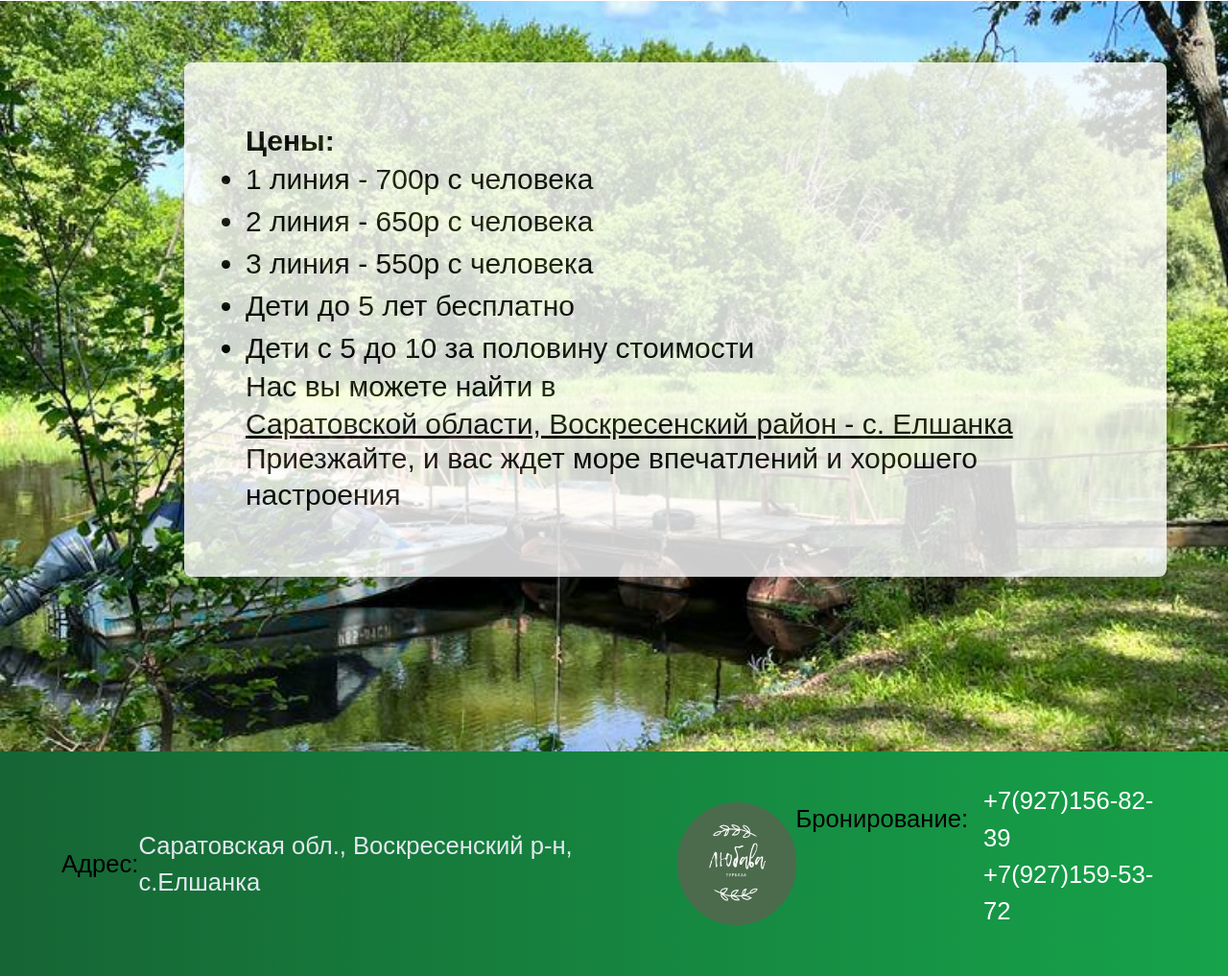
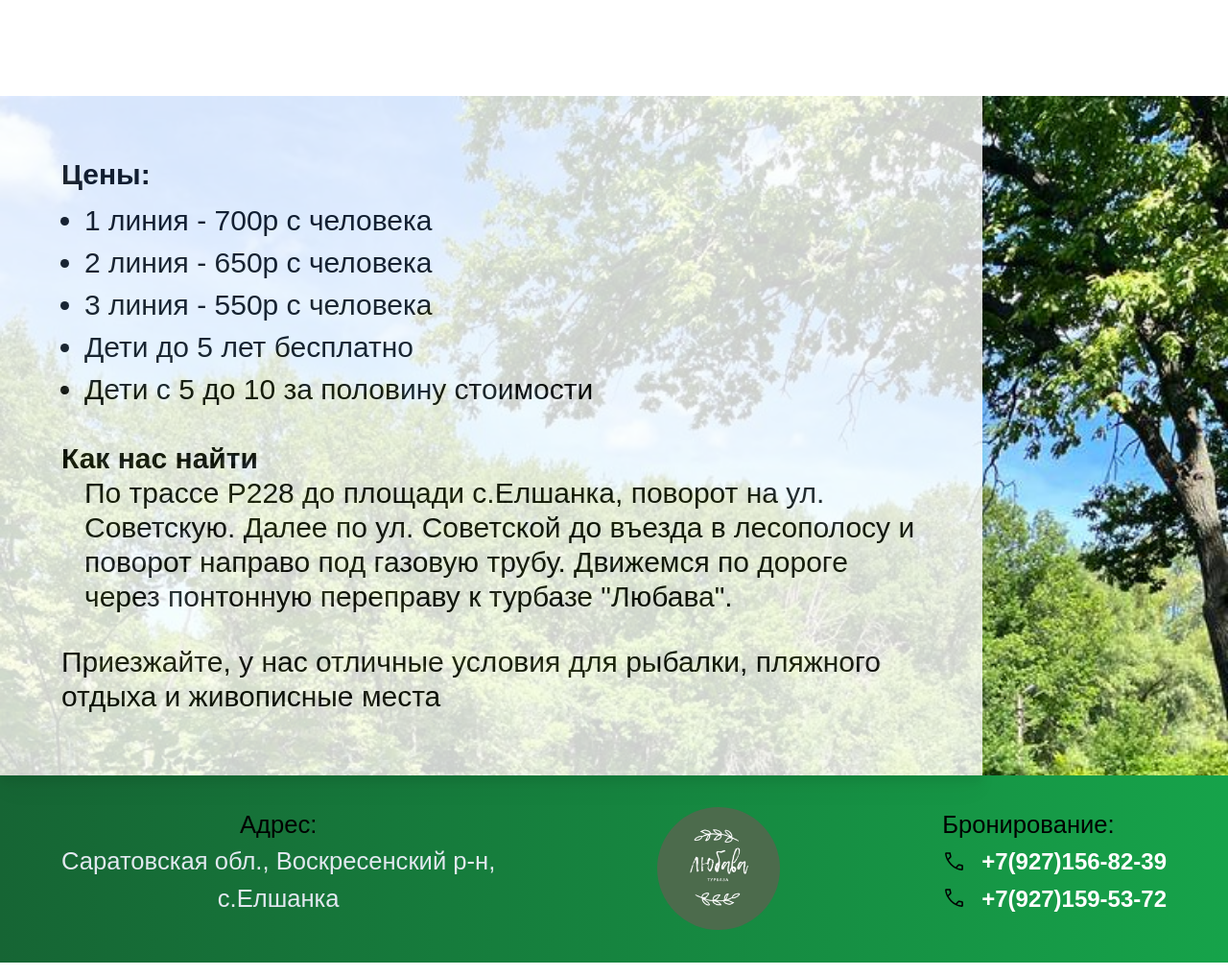
Before and after one commit to dmitriimokienko/turbaza-lubava, a website: page src/index.html in a window 1280 px wide. Shown: the part 1536-2553 px from the top of the page at 96% size. Drawn offline with Linux system fonts and the light colour scheme; a web font is replaced by a local one.

Commit message:
fix: mobile ver fix

```diff
--- a/src/assets/css/additional.css
+++ b/src/assets/css/additional.css
@@ -1,3 +1,7 @@
+#bg-img {
+    background-size: cover;
+}
+
 @media screen and (max-width: 640px) {
     #lg-pic {
         display: none;
--- a/src/index.html
+++ b/src/index.html
@@ -41,7 +41,7 @@
         <header
             class="flex items-center justify-between px-8 py-4 flex-col md:px-16 md:py-8 lg:px-16 lg:py-8 md:flex-row lg:flex-row text-slate-800 font-bold"
         >
-            <h1 class="text-3xl text-slate-800">
+            <h1 class="text-3xl text-slate-800 text-center lg:text-start">
                 Турбаза Любава <br />
                 Отдохни на берегу Волги
             </h1>
@@ -71,7 +71,7 @@
                 <article
                     class="flex flex-col justify-between px-8 py-4 bg-emerald-700 md:px-16 md:py-8 lg:px-16 lg:py-8 xl:w-4/5"
                 >
-                    <h2 class="text-4xl font-bold text-white pl-2 mb-2">
+                    <h2 class="text-4xl font-bold text-white pl-2 mb-4">
                         <a name="main">Райский уголок в Саратовской области</a>
                     </h2>
                     <div class="text-white flex flex-col gap-y-7">
@@ -82,15 +82,15 @@
                                 >
                             </div>
                             <div class="flex flex-col w-1/2">
-                                <img width="50px" height="50px" src="./assets/icons/boat.svg" alt="Лодка" /><span>
-                                    Аренда лодок</span
+                                <img width="50px" height="50px" src="./assets/icons/forest.svg" alt="Лес" /><span
+                                    >Большая зеленая территория</span
                                 >
                             </div>
                         </div>
                         <div class="flex justify-between items-center w-full gap-6">
                             <div class="flex flex-col w-1/2">
-                                <img width="50px" height="50px" src="./assets/icons/forest.svg" alt="Лес" /><span
-                                    >Большая зеленая территория</span
+                                <img width="50px" height="50px" src="./assets/icons/boat.svg" alt="Лодка" /><span>
+                                    Аренда лодок</span
                                 >
                             </div>
                             <div class="flex flex-col w-1/2">
@@ -109,18 +109,18 @@
                         </button>
                     </a>
                 </article>
-                <article class="flex items-center justify-center xl:pr-16 xl:bg-green-600 md:py-8 lg:py-8">
+                <article class="flex items-center justify-center xl:pr-16 xl:bg-emerald-700 md:py-8 lg:py-8">
                     <img class="object-cover" src="./assets/img/main.jpg" alt="Любава веранда" />
                 </article>
             </section>
 
             <!-- cozy houses -->
             <section
-                class="flex flex-col mb-12 md:mb-24 lg:mb-24 justify-between py-4 px-8 md:flex-row lg:flex-row md:px-16 md:py-8 lg:px-16 lg:py-8"
+                class="flex flex-col mb-12 md:mb-24 lg:mb-24 justify-around py-4 px-8 md:flex-row lg:flex-row md:px-16 md:py-8 lg:px-16 lg:py-8"
             >
-                <article class="flex md:w-1/2 lg:w-1/2">
+                <article class="flex md:w-1/3 lg:w-1/3">
                     <!-- carousel -->
-                    <div class="w-full md:max-w-sm lg:max-w-sm">
+                    <div class="w-full max-w-sm">
                         <div class="owl-carousel owl-theme">
                             <div class="item flex items-center justify-center">
                                 <img
@@ -173,19 +173,20 @@
                             </div>
                         </div>
                     </div>
+                    <!-- carousel /-->
                 </article>
                 <!-- description -->
-                <article class="md:w-1/2 lg:w-1/2 md:px-4">
+                <article class="md:w-1/2 lg:w-1/2 px-4 max-w-2xl">
                     <a name="showmore">
-                        <h2 class="text-3xl font-bold text-green-800">Описание домиков и территории турбазы</h2>
+                        <h2 class="text-3xl font-bold pb-4 text-green-800">Описание домиков и территории турбазы</h2>
                     </a>
 
                     <div
                         class="flex flex-col md:px-8 xl:flex-row xl:justify-around xl:shadow-lg xl:p-8 xl:rounded-lg xl:mt-4"
                     >
                         <div>
-                            <h3 class="text-2xl font-bold">Домики:</h3>
-                            <ul class="list-disc list-outside">
+                            <h3 class="text-3xl font-bold pb-2">Домики:</h3>
+                            <ul class="list-disc list-outside pl-6 py-3">
                                 <li class="py-1">Холодильник</li>
                                 <li class="py-1">Мангальная зона (мангал, стол, скамейки)</li>
                                 <li class="py-1">Электрическая плита</li>
@@ -193,10 +194,10 @@
                                 <li class="py-1">Прокат лодок БЕСПЛАТНО</li>
                             </ul>
                         </div>
-
+                        <hr class="pb-3" />
                         <div>
-                            <h3 class="text-2xl font-bold">Территория:</h3>
-                            <ul class="list-disc list-outside">
+                            <h3 class="text-3xl font-bold pb-2">Территория:</h3>
+                            <ul class="list-disc list-outside pl-6">
                                 <li class="py-1">Парковка</li>
                                 <li class="py-1">Выход к Волге</li>
                                 <li class="py-1">Волейбольная и баскетбольная площадки</li>
@@ -209,12 +210,12 @@
             </section>
 
             <!-- info section -->
-            <section class="relative">
-                <div id="info" class="bg-white opacity-80 absolute z-10 drop-shadow-xl rounded-lg md:w-4/5">
-                    <span class="text-xl text-black md:text-3xl">
+            <section class="" id="bg-img">
+                <div id="info" class="bg-white opacity-80 z-10 drop-shadow-xl md:w-4/5">
+                    <div class="text-xl text-black md:text-3xl">
                         <div>
-                            <h3 class="text-3xl font-bold">Цены:</h3>
-                            <ul class="list-disc list-outside">
+                            <h3 class="text-3xl font-bold pb-2">Цены:</h3>
+                            <ul class="list-disc list-outside pl-6">
                                 <li class="py-1">1 линия - 700р с человека</li>
                                 <li class="py-1">2 линия - 650р с человека</li>
                                 <li class="py-1">3 линия - 550р с человека</li>
@@ -223,23 +224,27 @@
                             </ul>
                         </div>
 
-                        <span>
-                            Нас вы можете найти в
-                            <p class="underline decoration-solid">
-                                Саратовской области, Воскресенский район - с. Елшанка<br />
+                        <div class="pt-8">
+                            <span class="text-3xl font-bold">Как нас найти</span>
+                            <p class="decoration-solid pl-6">
+                                По трассе Р228 до площади с.Елшанка, поворот на ул. Советскую. Далее по ул. Советской до
+                                въезда в лесополосу и поворот направо под газовую трубу. Движемся по дороге через
+                                понтонную переправу к турбазе "Любава".
                             </p>
-                        </span>
+                        </div>
 
-                        Приезжайте, и вас ждет море впечатлений и хорошего настроения
-                    </span>
+                        <div class="pt-8">
+                            Приезжайте, у нас отличные условия для рыбалки, пляжного отдыха и живописные места
+                        </div>
+                    </div>
                 </div>
-                <img class="object-fill w-full" id="lg-pic" src="./assets/img/river_bg.png" alt="Пейзаж и лодка" />
+                <!-- <img class="object-fill w-full" id="lg-pic" src="./assets/img/river_bg.png" alt="Пейзаж и лодка" />
                 <img
                     class="object-fill w-full"
                     id="sm-pic"
                     src="./assets/img/river_bg_vertical.jpg"
                     alt="Пейзаж и лодка"
-                />
+                /> -->
             </section>
         </main>
 
@@ -249,11 +254,10 @@
         >
             <!-- social -->
             <section class="flex flex-col pt-4 md:pt-0">
-                <div class="flex items-center">
+                <div class="flex flex-col mb-4 text-center">
                     <span>Адрес:</span>
-                    <span class="text-slate-200 hover:text-white">
-                        Саратовская обл., Воскресенский р-н, с.Елшанка
-                    </span>
+                    <span class="text-slate-200 hover:text-white"> Саратовская обл., Воскресенский р-н, </span>
+                    <span class="text-slate-200 hover:text-white"> с.Елшанка </span>
                 </div>
             </section>
 
@@ -268,16 +272,17 @@
             <section class="flex flex-col pt-4 md:pt-0">
                 <!-- tel -->
                 <div class="mb-4">
+                    Бронирование:
                     <div class="flex items-center">
-                        <span>Бронирование: </span>
+                        <img class="inline" width="25px" height="25px" src="./assets/icons/call.svg" alt="Телефон" />
                         <a class="pl-4" name="contacts" href="tel:+79271568239">
-                            <span class="text-white hover:text-green-500">+7(927)156-82-39</span></a
+                            <span class="text-2xl font-bold hover:text-gray-700 text-white">+7(927)156-82-39</span></a
                         >
                     </div>
                     <div class="flex items-center">
-                        <span class="invisible">Бронирование: </span>
+                        <img class="inline" width="25px" height="25px" src="./assets/icons/call.svg" alt="Телефон" />
                         <a class="pl-4" name="contacts" href="tel:+79271595372">
-                            <span class="text-white hover:text-green-500">+7(927)159-53-72</span></a
+                            <span class="text-2xl font-bold hover:text-gray-700 text-white">+7(927)159-53-72</span></a
                         >
                     </div>
                 </div>
@@ -296,8 +301,16 @@
                     autoplayTimeout: 3000,
                     autoplayHoverPause: true,
                 });
+
+                owl.trigger("play.owl.autoplay", [5000]);
             });
-            owl.trigger("play.owl.autoplay", [5000]);
+        </script>
+
+        <!-- bg img -->
+        <script>
+            var block = document.getElementById("bg-img");
+            block.style.backgroundImage = "url('./assets/img/river_bg_vertical.jpg')";
+            block.style.backgroundRepeat = "no-repeat";
         </script>
     </body>
 </html>
```
Also changed, not shown: src/assets/css/main.css.
